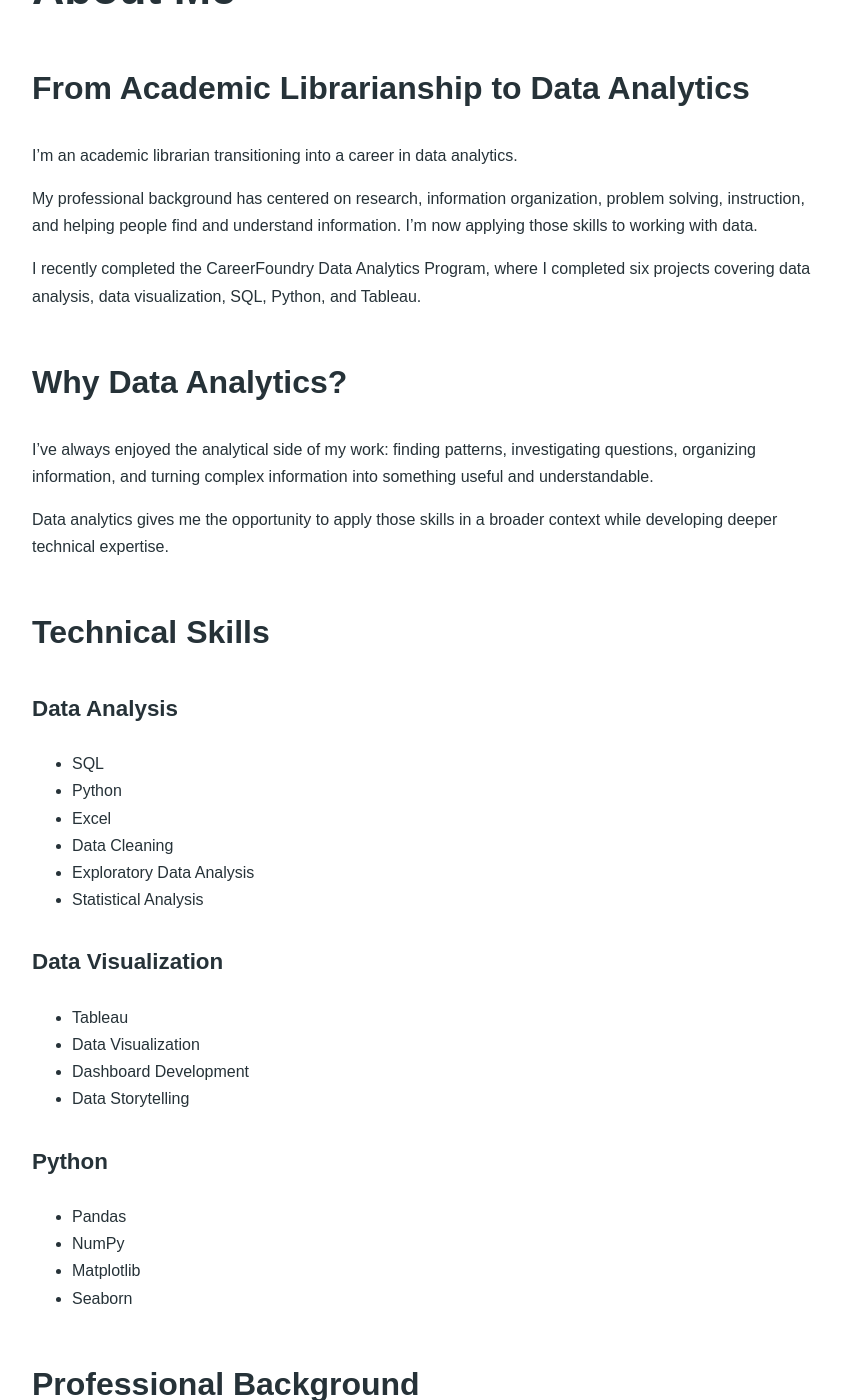
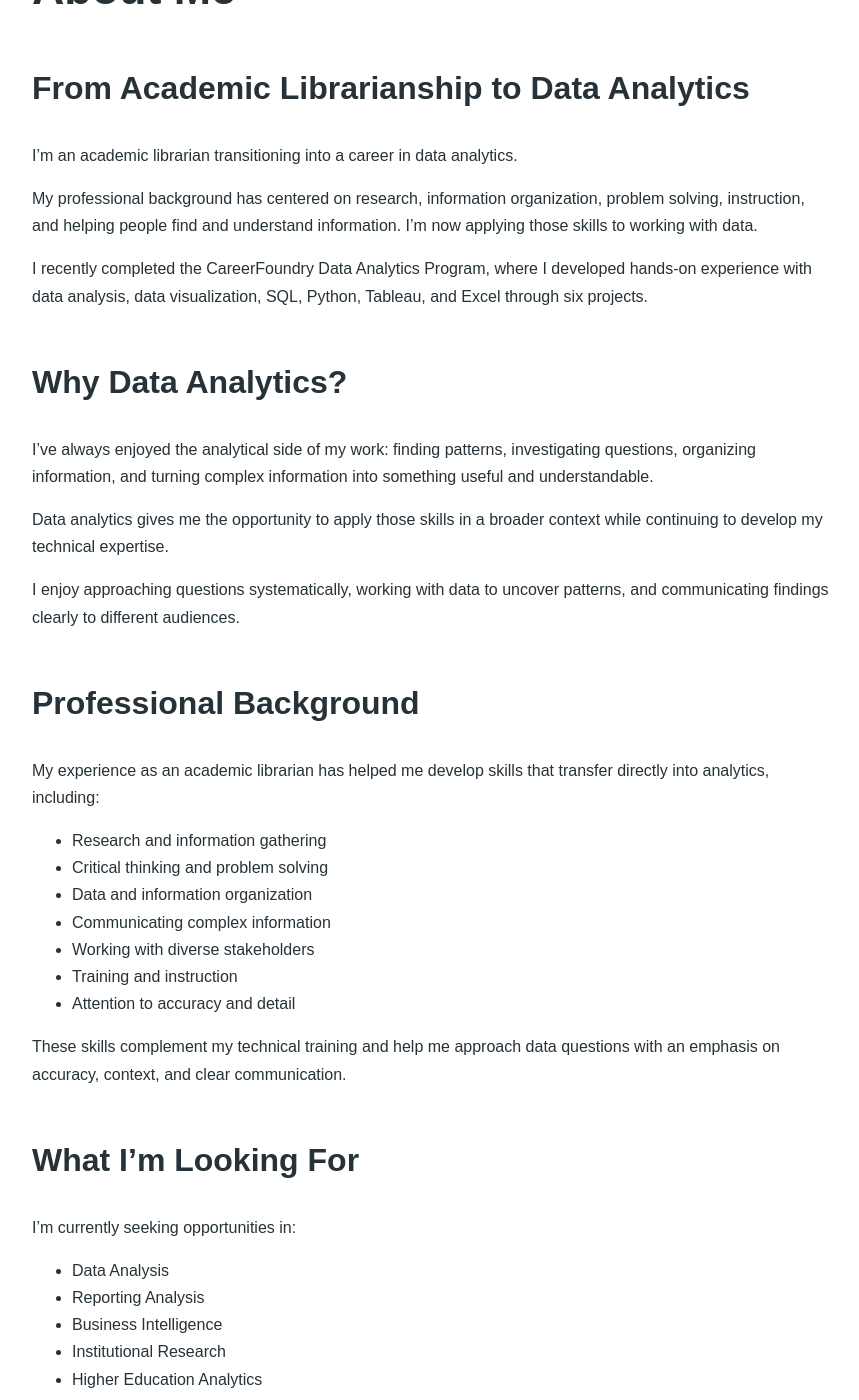
Before and after one commit to Ninja-Librarian/Ninja-Librarian.github.io, a Jekyll site: the page built from about.md, in a window 1280 px wide and 1400 px high, scrolled down 206 px. Shown: the whole window, without its empty margins (58-917 px from the left). Built offline with Jekyll 4.4.1, drawn with Linux system fonts in a browser that asks for light colours.

Commit message:
Update about.md

```diff
--- a/about.md
+++ b/about.md
@@ -7,42 +7,19 @@ title: About Me
 
 ## From Academic Librarianship to Data Analytics
 
-I'm an academic librarian transitioning into a career in data analytics.
+I’m an academic librarian transitioning into a career in data analytics.
 
-My professional background has centered on research, information organization, problem solving, instruction, and helping people find and understand information. I'm now applying those skills to working with data.
+My professional background has centered on research, information organization, problem solving, instruction, and helping people find and understand information. I’m now applying those skills to working with data.
 
-I recently completed the CareerFoundry Data Analytics Program, where I completed six projects covering data analysis, data visualization, SQL, Python, and Tableau.
+I recently completed the CareerFoundry Data Analytics Program, where I developed hands-on experience with data analysis, data visualization, SQL, Python, Tableau, and Excel through six projects.
 
 ## Why Data Analytics?
 
-I've always enjoyed the analytical side of my work: finding patterns, investigating questions, organizing information, and turning complex information into something useful and understandable.
+I’ve always enjoyed the analytical side of my work: finding patterns, investigating questions, organizing information, and turning complex information into something useful and understandable.
 
-Data analytics gives me the opportunity to apply those skills in a broader context while developing deeper technical expertise.
+Data analytics gives me the opportunity to apply those skills in a broader context while continuing to develop my technical expertise.
 
-## Technical Skills
-
-### Data Analysis
-
-- SQL
-- Python
-- Excel
-- Data Cleaning
-- Exploratory Data Analysis
-- Statistical Analysis
-
-### Data Visualization
-
-- Tableau
-- Data Visualization
-- Dashboard Development
-- Data Storytelling
-
-### Python
-
-- Pandas
-- NumPy
-- Matplotlib
-- Seaborn
+I enjoy approaching questions systematically, working with data to uncover patterns, and communicating findings clearly to different audiences.
 
 ## Professional Background
 
@@ -56,12 +33,14 @@ My experience as an academic librarian has helped me develop skills that transfe
 - Training and instruction
 - Attention to accuracy and detail
 
-## What I'm Looking For
+These skills complement my technical training and help me approach data questions with an emphasis on accuracy, context, and clear communication.
 
-I'm currently seeking opportunities in:
+## What I’m Looking For
+
+I’m currently seeking opportunities in:
 
 - Data Analysis
-- Reporting Analyst
+- Reporting Analysis
 - Business Intelligence
 - Institutional Research
 - Higher Education Analytics
```
